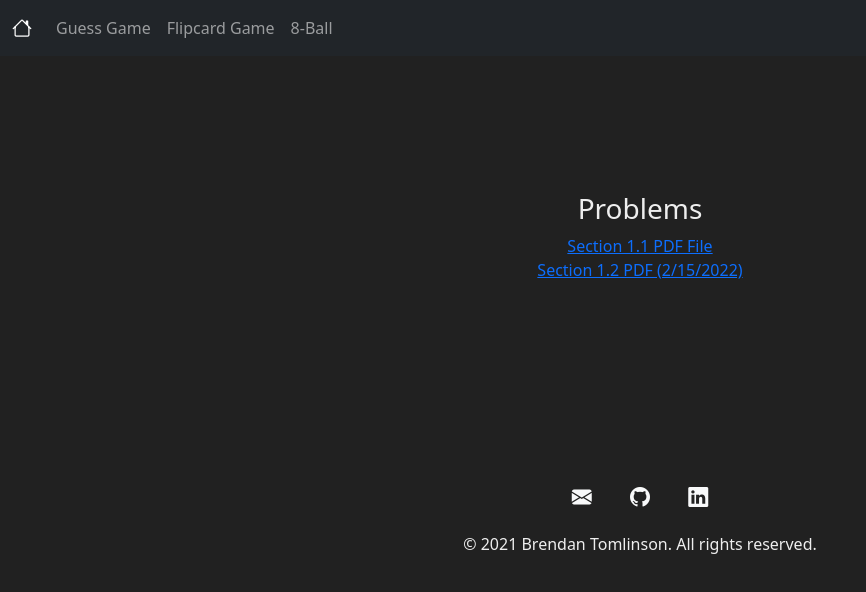
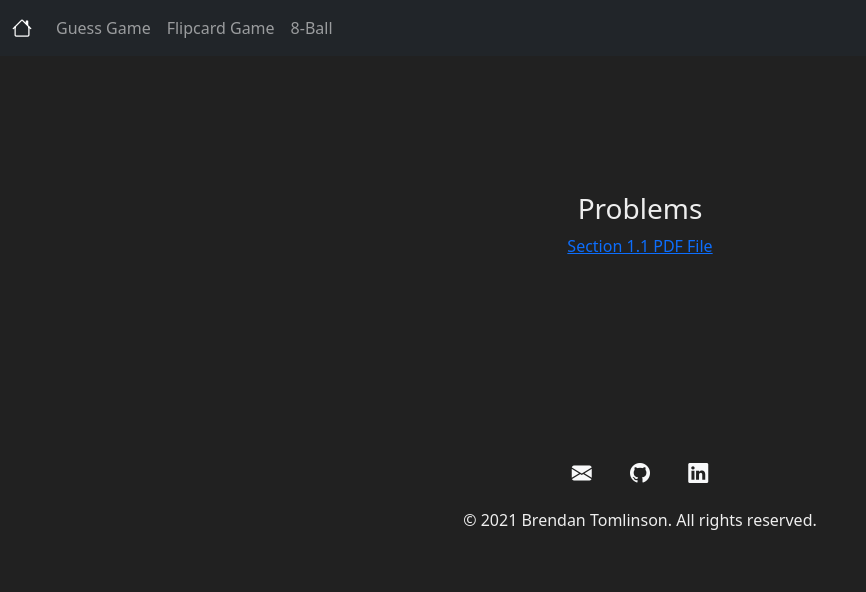
Before and after one commit to bltomlin/bltomlin.github.io, a plain HTML site: page discrete/index.html in a window 1280 px wide. Shown: the whole page, without its empty margins (0-866 px from the left). Drawn offline with nearby package versions, Linux system fonts and the light colour scheme; a web font is replaced by a local one.

Commit message:
remove outdated pdf file

```diff
--- a/discrete/index.html
+++ b/discrete/index.html
@@ -58,9 +58,6 @@
             <div class="text-center">
                 <a href="1.1 The Foundations Logic and Proofs.pdf">Section 1.1 PDF File</a>
             </div>
-            <div class="text-center">
-              <a href="1.2 Applications of Propositional Logic.pdf">Section 1.2 PDF (2/15/2022)</a>
-            </div>
         </div>
     </section>
 
```
